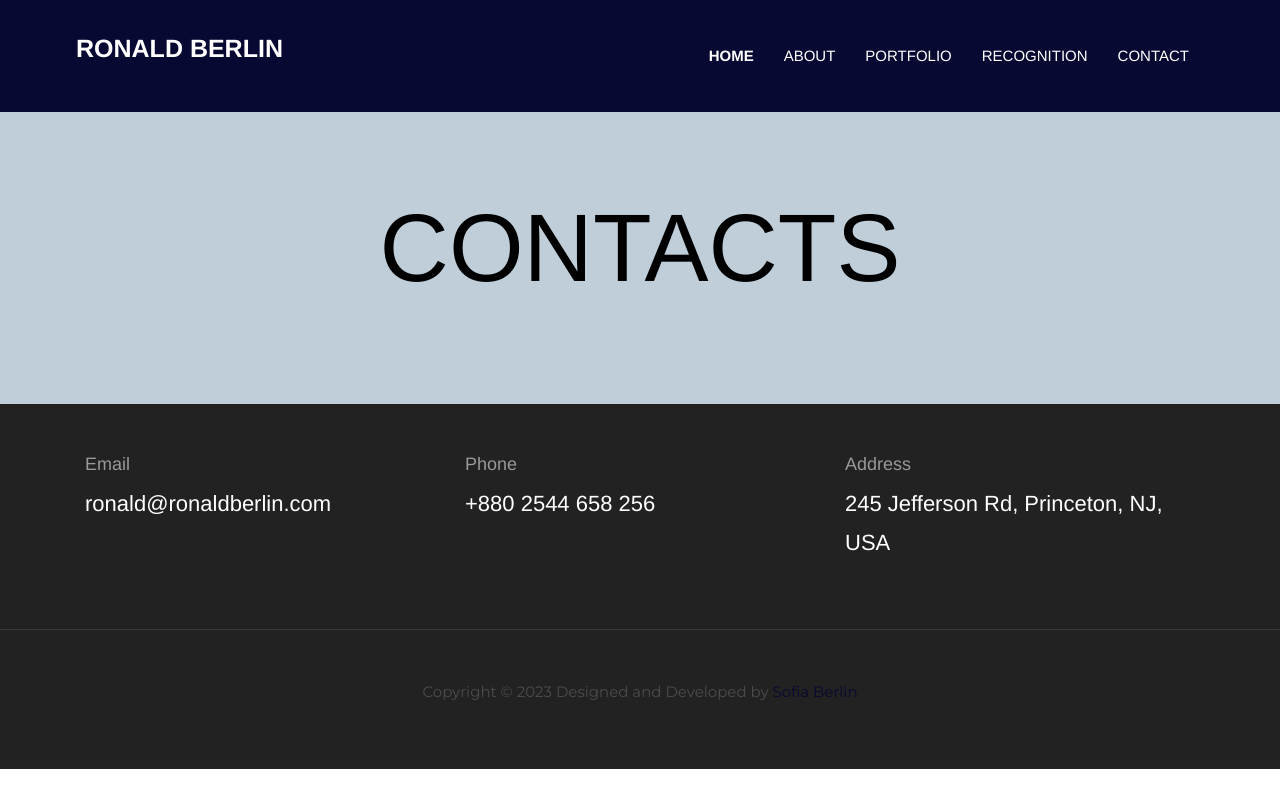
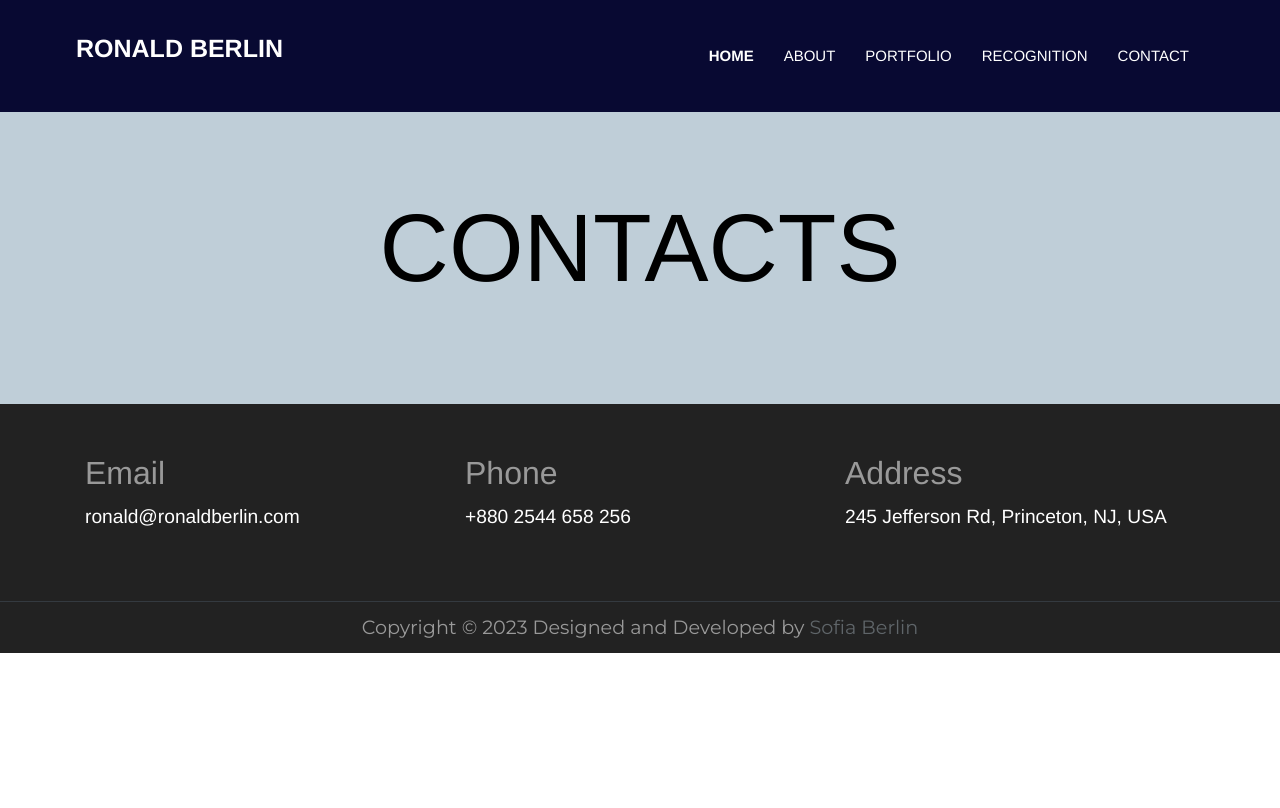
Before and after one commit to sofiamay/website-jekyll-ronaldberlin, a Jekyll site: the page built from _pages/contact.html, in a window 1280 px wide. Shown: the top 808 px of the page. Built offline with Jekyll 4.4.1, drawn with Linux system fonts in a browser that asks for light colours; nearby versions of some CDN libraries; some web fonts are replaced.

Commit message:
style footer

```diff
--- a/_includes/footer.html
+++ b/_includes/footer.html
@@ -3,23 +3,23 @@
   <div class="section">
     <div class="container">
       <div class="row">
-        <div class="col-md-4">
+        <div class="col-md-4 text-center text-md-left">
           <h5 class="text-light">Email</h5>
-          <p class="text-white paragraph-lg font-secondary">{{ site.data.settings.email }}</p>
+          <p class="text-white paragraph-sm font-secondary">{{ site.data.settings.email }}</p>
         </div>
-        <div class="col-md-4">
+        <div class="col-md-4 text-center text-md-left">
           <h5 class="text-light">Phone</h5>
-          <p class="text-white paragraph-lg font-secondary">{{ site.data.settings.phone }}</p>
+          <p class="text-white paragraph-sm font-secondary">{{ site.data.settings.phone }}</p>
         </div>
-        <div class="col-md-4">
+        <div class="col-md-4 text-center text-md-left">
           <h5 class="text-light">Address</h5>
-          <p class="text-white paragraph-lg font-secondary">{{ site.data.settings.address }}</p>
+          <p class="text-white paragraph-sm font-secondary">{{ site.data.settings.address }}</p>
         </div>
       </div>
     </div>
   </div>
-  <div class="border-top text-center border-dark py-5">
-    <p class="mb-0 text-light">{{site.data.settings.copyright | markdownify}}</p>
+  <div class="border-top text-center border-dark py-2">
+    <p class="mb-0 text-light paragraph-sm">{{site.data.settings.copyright | markdownify | remove: '<p>' | remove: '</p>'}}</p>
   </div>
 </footer>
 <!-- /footer -->
--- a/assets/scss/_common.scss
+++ b/assets/scss/_common.scss
@@ -293,6 +293,12 @@ hr.section-title {
 
 .bg-dark{
   background-color: #222222 !important;
+  a {
+    color: $dark-grey !important;
+    &:hover {
+      color: $gray !important;
+    }
+  }
 }
 
 /* icon */
--- a/assets/scss/_typography.scss
+++ b/assets/scss/_typography.scss
@@ -20,6 +20,15 @@ p, .paragraph {
   font-family: $primary-font;
   &-lg{
     font-size: 22px;
+  }
+  &-sm{
+    font-size: 1.5vw;
+    @media (max-width: 575px) {
+      font-size: 3vw;
+    }
+    @media (max-width: 767px) {
+      font-size: 2.5vw;
+    }
   }
 }
 
@@ -67,7 +76,10 @@ h4, .h4{
 }
 
 h5, .h5{
-  font-size: 18px;
+  font-size: 2.5vw;
+  @media (max-width: 575px) {
+    font-size: 3.5vw;
+  }
 }
 
 h6, .h6{
```
